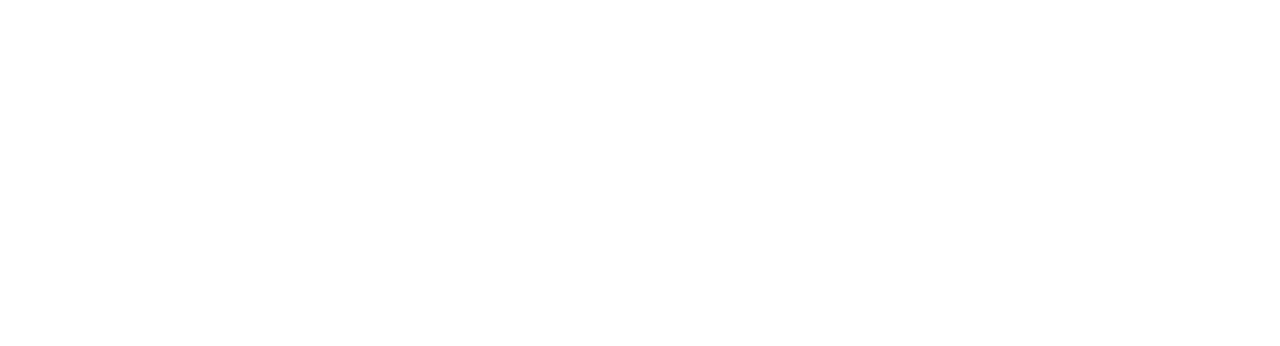
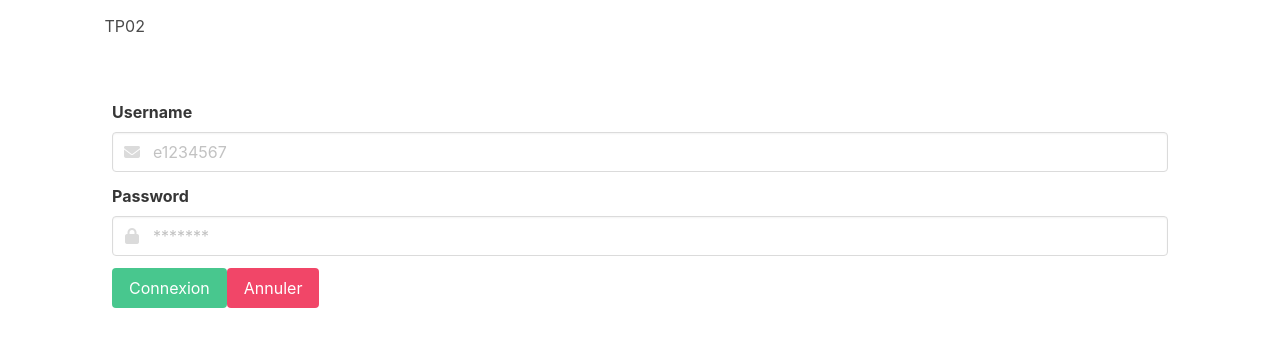
Before and after one commit to e1730934/ApplicationsClientesWeb_TP02, a Vue app: page /login in a window 1280 px wide. Before the commit this address had no page. Shown: the top 346 px of the page. Built offline with nearby package versions, Linux system fonts and the light colour scheme.

Commit message:
Login + Navbar

```diff
--- a/src/App.vue
+++ b/src/App.vue
@@ -1,12 +1,40 @@
 <template>
     <div>
+        <MenuView/>
         <router-view/>
     </div>
 </template>
 
 <script>
 
+import MenuView from '@/components/MenuView.vue';
+
 export default {
     name: 'App',
+    components: { MenuView },
+    data() {
+        return {
+            token: '',
+        };
+    },
+    mounted() {
+        this.loadToken();
+    },
+    methods: {
+        // Au chargement de l'application, si token est dans sessionStorage, charger token
+        loadToken() {
+            const t = sessionStorage.getItem('token');
+            if (t) {
+                this.token = t;
+            }
+        },
+
+    },
+    watch: {
+        // Lorsque token change de valeur, stocker dans sessionStorage
+        token(newToken) {
+            sessionStorage.setItem('token', newToken);
+        },
+    },
 };
 </script>
--- /dev/null
+++ b/src/components/MenuView.vue
@@ -0,0 +1,53 @@
+<template>
+    <nav class="navbar" role="navigation" aria-label="main navigation">
+        <div class="navbar-brand">
+            <div class="navbar-item">&nbsp;</div>
+            <a role="button" class="navbar-burger" aria-label="menu" aria-expanded="false"
+               data-target="navbarBasicExample">
+                <span aria-hidden="true"></span>
+                <span aria-hidden="true"></span>
+                <span aria-hidden="true"></span>
+            </a>
+        </div>
+        <div id="navbarBasicExample" class="navbar-menu">
+            <div class="navbar-start">
+                <router-link v-bind:to="{ name: 'home' }"
+                             class="navbar-item">TP02
+                </router-link>
+            </div>
+            <div class="navbar-end">
+                <div class="navbar-item">
+                    <div class="buttons">
+                        <router-link id="afficherConnexion" v-bind:to="{ name: 'login' }"
+                                     v-if="!this.$root.$data.token &&
+                                             this.$route.fullPath!==`/login`"
+                                     class="button is-light">Connexion
+                        </router-link>
+                        <router-link id="afficherDeconnexion" v-bind:to="{ name: 'home' }"
+                                     v-if="this.$root.$data.token &&
+                                            this.$route.fullPath!==`/login`"
+                                     class="button is-danger"
+                                     v-on:click="signOut">Déconnexion
+                        </router-link>
+                    </div>
+                </div>
+            </div>
+        </div>
+    </nav>
+</template>
+
+<script>
+export default {
+    name: 'MenuView',
+    methods: {
+        async signOut() {
+            this.$root.$data.token = '';
+            await this.$router.push('/');
+        },
+    },
+};
+</script>
+
+<style scoped>
+
+</style>
--- a/src/router/index.js
+++ b/src/router/index.js
@@ -3,6 +3,7 @@
 import DetailsView from '@/views/DetailsView.vue';
 import EpisodesView from '@/views/EpisodesView.vue';
 import EpisodeDetails from '@/views/EpisodeDetails.vue';
+import LoginView from '@/views/LoginView.vue';
 
 const routes = [
     {
@@ -25,6 +26,11 @@
         name: 'episodedetails',
         component: EpisodeDetails,
     },
+    {
+        path: '/login',
+        name: 'login',
+        component: LoginView,
+    },
 ];
 
 const router = createRouter({
--- /dev/null
+++ b/src/views/LoginView.vue
@@ -0,0 +1,83 @@
+<template>
+    <div class="container">
+        <div class="section">
+            <div class="content">
+                <div class="field">
+                    <label for="email" class="label">Username</label>
+                    <div class="control has-icons-left">
+                        <input id="email" type="email" placeholder="e1234567" class="input"
+                               autocomplete="email" required
+                               v-model="username">
+                        <span class="icon is-small is-left"><i class="fa fa-envelope"></i></span>
+                    </div>
+                </div>
+                <div class="field">
+                    <label for="password" class="label">Password</label>
+                    <div class="control has-icons-left">
+                        <input id="password" type="password"
+                               placeholder="*******" class="input"
+                               autocomplete="password"
+                               required
+                               v-model="password">
+                        <span class="icon is-small is-left"><i class="fa fa-lock"></i></span>
+                    </div>
+                </div>
+                <div class="field">
+                    <div class="control">
+                        <button id="connexion" class="button is-success"
+                                v-on:click.prevent="login">
+                            Connexion
+                        </button>
+                        <router-link v-bind:to="{ name: 'home' }"
+                                     class="button is-danger">Annuler</router-link>
+                    </div>
+                </div>
+            </div>
+        </div>
+    </div>
+</template>
+
+<script>
+import { svrURL } from '@/constants';
+
+export default {
+    name: 'LoginView',
+    data() {
+        return {
+            username: '',
+            password: '',
+        };
+    },
+    methods: {
+        async login() {
+            //   "username": "e1234567","password": "e1234567"
+            const { username } = this;
+            const { password } = this;
+            const body = {
+                username,
+                password,
+            };
+            try {
+                const resToken = await fetch(`${svrURL}/auth/token`, {
+                    headers: { 'Content-Type': 'application/json' },
+                    method: 'POST',
+                    body: JSON.stringify(body),
+                });
+                if (resToken.ok) {
+                    const data = await resToken.json();
+                    this.$root.$data.token = data.token;
+                    await this.$router.push('/');
+                } else {
+                    console.error('une erreur s\'est produite');
+                }
+            } catch (err) {
+                console.log(err.message);
+            }
+        },
+    },
+};
+</script>
+
+<style scoped>
+
+</style>
```
